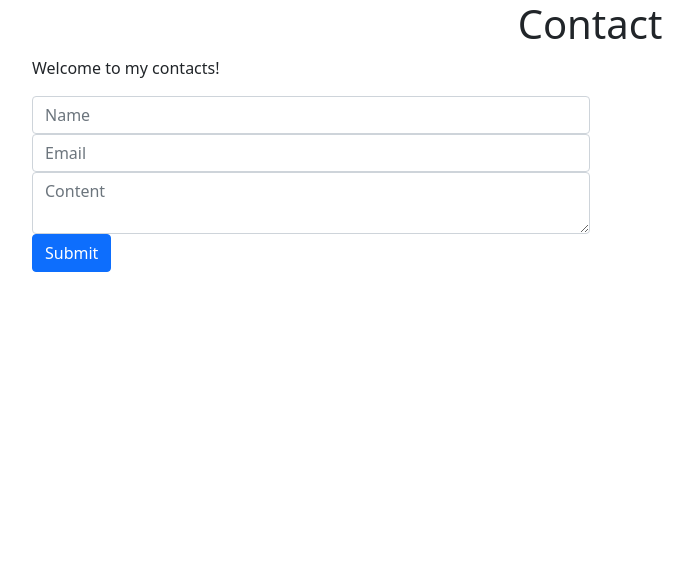
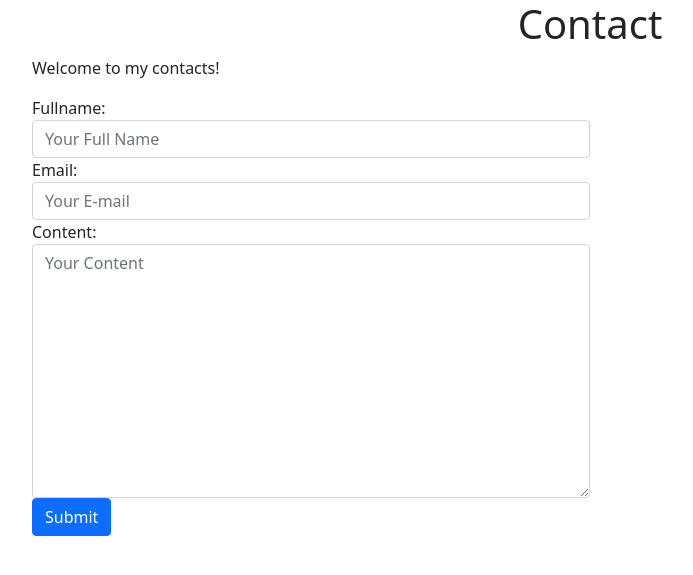
Before and after one commit to luiseufrasio/ecommerce, a Django app: page /contact/ in a window 1280 px wide. Shown: the top 575 px of the page, without its empty margins (50-743 px from the left). Run offline with Django 3.2, Linux system fonts and the light colour scheme.

Commit message:
Django Form

```diff
--- /dev/null
+++ b/src/ecommerce/forms.py
@@ -0,0 +1,32 @@
+from django import forms
+
+class ContactForm(forms.Form):
+	fullname = forms.CharField(
+		widget=forms.TextInput(
+			attrs={
+				"class": "form-control",
+				"placeholder": "Your Full Name"
+			}
+		)
+	)
+	email = forms.EmailField(
+		widget=forms.EmailInput(
+			attrs={
+				"class": "form-control",
+				"placeholder": "Your E-mail"
+			}
+		)
+	)
+	content = forms.CharField(
+		widget=forms.Textarea(
+			attrs={
+				"class": "form-control",
+				"placeholder": "Your Content"
+			}
+		)
+	)
+
+	def clean_email(self):
+		email = self.cleaned_data.get("email")
+		if not "gmail.com" in email:
+			raise forms.ValidationError("Email has to be gmail.com")
--- a/src/ecommerce/views.py
+++ b/src/ecommerce/views.py
@@ -1,5 +1,7 @@
 from django.http import HttpResponse
 from django.shortcuts import render
+
+from .forms import ContactForm
 
 def home_page(request):
 	context = {
@@ -16,13 +18,12 @@ def about_page(request):
 	return render(request, 'home_page.html', context)
 
 def contact_page(request):
+	contact_form = ContactForm(request.POST or None)
 	context = {
 		"title": "Contact",
-		"content": "Welcome to my contacts!"
+		"content": "Welcome to my contacts!",
+		"form": contact_form
 	}
-	if request.method == 'POST':
-		#print(request.POST)
-		print(request.POST.get('full_name'))
-		print(request.POST.get('email'))
-		print(request.POST.get('content'))
+	if contact_form.is_valid():
+		print(contact_form.cleaned_data)
 	return render(request, 'contact/view.html', context)
--- a/src/templates/contact/view.html
+++ b/src/templates/contact/view.html
@@ -20,9 +20,7 @@
 				<p>{{ content }}</p>
 				<div class="col-sm-6 col-12">
 					<form method="POST"> {% csrf_token %}
-						<input type="text" class="form-control" name="full_name" placeholder="Name">
-						<input type="email" class="form-control" name="email" placeholder="Email">
-						<textarea class="form-control" name="content" placeholder="Content"></textarea>
+						{{ form }}
 						<button type="submit" class="btn btn-primary">Submit</button>
 					</form>
 				</div>
```
